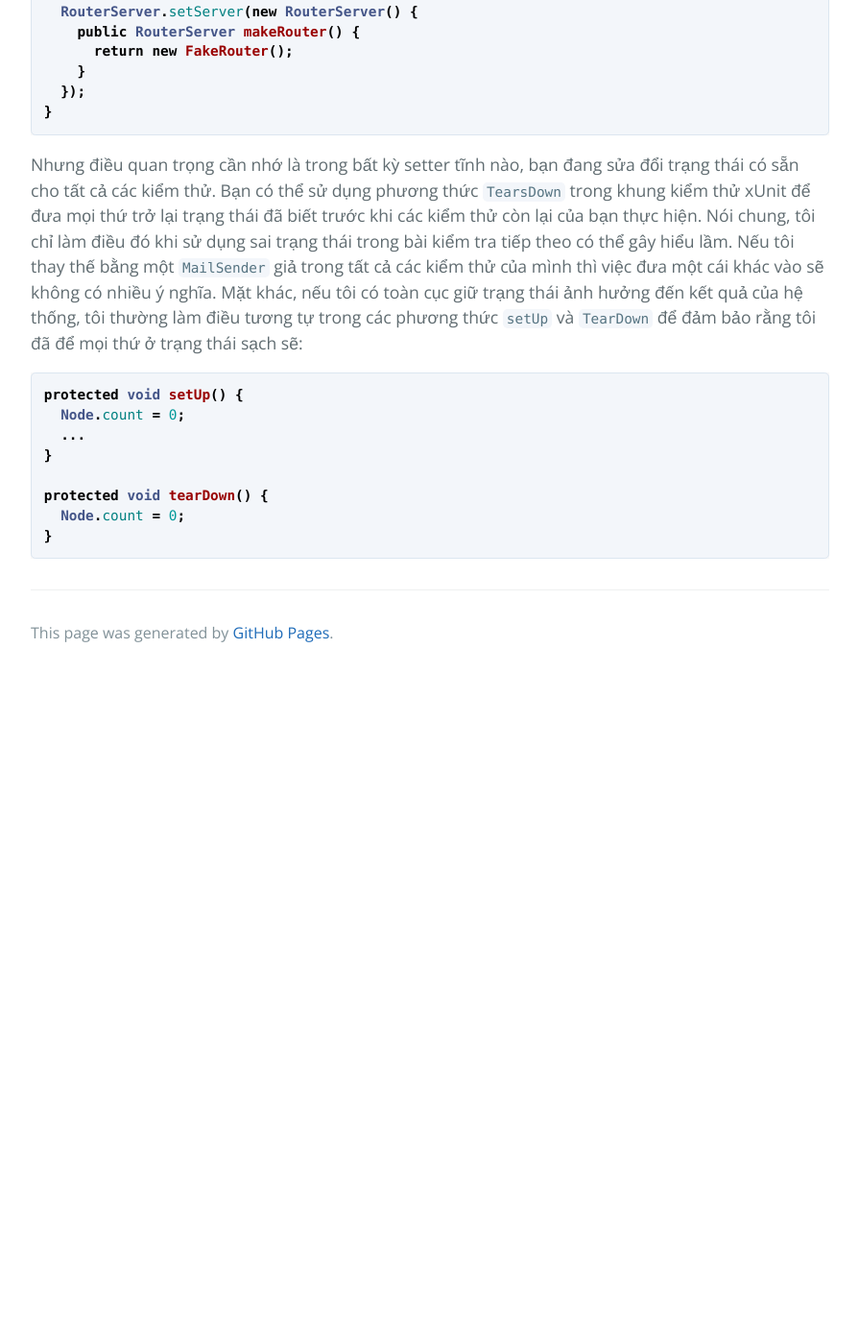
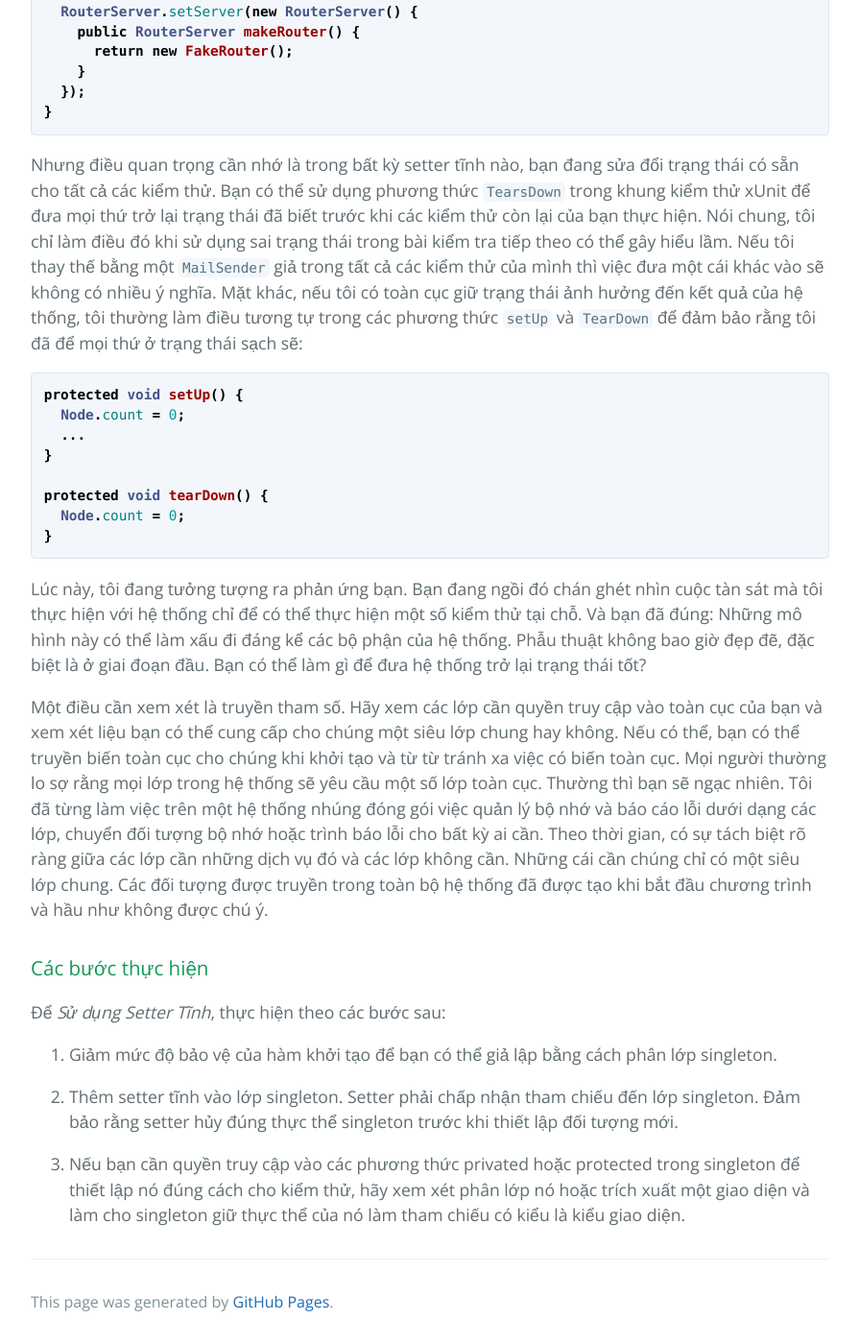
Before and after one commit to HaiBV/haibv.github.io, a Jekyll site: the page built from working-effectively-with-legacy-code/chapter-25-dependency-breaking-techniques.md, in a window 1280 px wide and 1400 px high, scrolled down 47092 px. Shown: the whole window at 96% size, without its empty margins (192-1087 px from the left). Built offline with Jekyll 4.4.1, drawn with Linux system fonts in a browser that asks for light colours; our own code applies the rules of GitHub Pages for plain Markdown files; before the commit the page ends 47795 px from its top, so only the background shows below that; some of the changed text lies outside the part shown.

Commit message:
Book - Working Efectively with Legacy Code - P3 - C25

````diff
--- a/working-effectively-with-legacy-code/chapter-25-dependency-breaking-techniques.md
+++ b/working-effectively-with-legacy-code/chapter-25-dependency-breaking-techniques.md
@@ -403,7 +403,7 @@ Tùy chọn tiếp theo là chuyển cả hai khung làm tham số hàm tạo ch
 
 > Nếu một số biến toàn cục luôn được sử dụng hoặc được sửa đổi gần nhau thì chúng thuộc cùng một lớp.
 
-Cách tốt nhất để xử lý tình huống này là xem xét dữ liệu, các khung đang hoạt động và bị treo, đồng thời suy nghĩ xem liệu chúng ta có thể nghĩ ra một cái tên hay cho một lớp "thông minh" mới có thể chứa cả hai khung đó hay không. Đôi khi điều này hơi phức tạp một chút. Chúng ta phải suy nghĩ về ý nghĩa của dữ liệu đó trong thiết kế và sau đó xem xét lý do tại sao nó lại ở đó. Nếu chúng ta tạo một lớp mới, cuối cùng chúng ta sẽ chuyển các phương thức vào đó và rất có thể mã cho các phương thức đó đã tồn tại ở một nơi khác nơi dữ liệu được sử dụng.
+Cách tốt nhất để xử lý tình huống này là xem xét dữ liệu, các khung đang hoạt động và bị treo, đồng thời suy nghĩ xem liệu chúng ta có thể nghĩ ra một cái tên hay cho một lớp "thông minh" mới có thể chứa cả hai khung đó hay không. Đôi khi điều này hơi phức tạp một chút. Chúng ta phải suy nghĩ về ý nghĩa của dữ liệu đó trong thiết kế và sau đó xem xét lý do tại sao nó lại ở đó. Nếu chúng ta tạo một lớp mới, cuối cùng chúng ta sẽ chuyển các phương thức vào đó và rất có thể code của các phương thức đó đã tồn tại ở một nơi khác nơi dữ liệu được sử dụng.
 
 > Khi đặt tên một lớp, hãy nghĩ về các phương thức cuối cùng sẽ tồn tại trên đó. Cái tên phải hay nhưng không cần phải hoàn hảo. Hãy nhớ rằng bạn luôn có thể đổi tên lớp sau này.
 
@@ -1467,3 +1467,17 @@ protected void tearDown() {
   Node.count = 0;
 }
 ```
+
+Lúc này, tôi đang tưởng tượng ra phản ứng bạn. Bạn đang ngồi đó chán ghét nhìn cuộc tàn sát mà tôi thực hiện với hệ thống chỉ để có thể thực hiện một số kiểm thử tại chỗ. Và bạn đã đúng: Những mô hình này có thể làm xấu đi đáng kể các bộ phận của hệ thống. Phẫu thuật không bao giờ đẹp đẽ, đặc biệt là ở giai đoạn đầu. Bạn có thể làm gì để đưa hệ thống trở lại trạng thái tốt?
+
+Một điều cần xem xét là truyền tham số. Hãy xem các lớp cần quyền truy cập vào toàn cục của bạn và xem xét liệu bạn có thể cung cấp cho chúng một siêu lớp chung hay không. Nếu có thể, bạn có thể truyền biến toàn cục cho chúng khi khởi tạo và từ từ tránh xa việc có biến toàn cục. Mọi người thường lo sợ rằng mọi lớp trong hệ thống sẽ yêu cầu một số lớp toàn cục. Thường thì bạn sẽ ngạc nhiên. Tôi đã từng làm việc trên một hệ thống nhúng đóng gói việc quản lý bộ nhớ và báo cáo lỗi dưới dạng các lớp, chuyển đối tượng bộ nhớ hoặc trình báo lỗi cho bất kỳ ai cần. Theo thời gian, có sự tách biệt rõ ràng giữa các lớp cần những dịch vụ đó và các lớp không cần. Những cái cần chúng chỉ có một siêu lớp chung. Các đối tượng được truyền trong toàn bộ hệ thống đã được tạo khi bắt đầu chương trình và hầu như không được chú ý.
+
+### Các bước thực hiện
+
+Để _Sử dụng Setter Tĩnh_, thực hiện theo các bước sau:
+
+1. Giảm mức độ bảo vệ của hàm khởi tạo để bạn có thể giả lập bằng cách phân lớp singleton.
+
+2. Thêm setter tĩnh vào lớp singleton. Setter phải chấp nhận tham chiếu đến lớp singleton. Đảm bảo rằng setter hủy đúng thực thể singleton trước khi thiết lập đối tượng mới.
+
+3. Nếu bạn cần quyền truy cập vào các phương thức privated hoặc protected trong singleton để thiết lập nó đúng cách cho kiểm thử, hãy xem xét phân lớp nó hoặc trích xuất một giao diện và làm cho singleton giữ thực thể của nó làm tham chiếu có kiểu là kiểu giao diện.
````
Also changed, not shown: other parts of working-effectively-with-legacy-code/chapter-25-dependency-breaking-techniques.md (+1 -1 lines).
